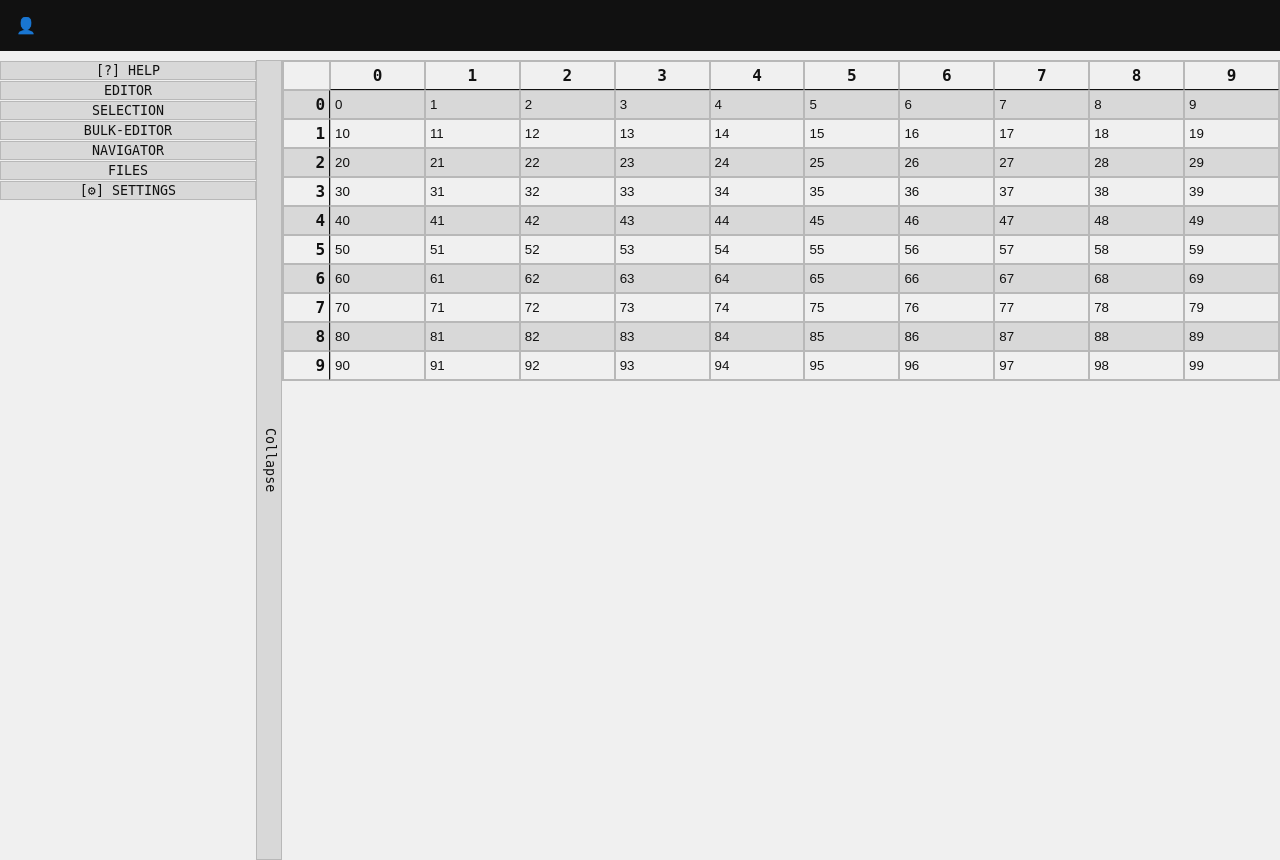
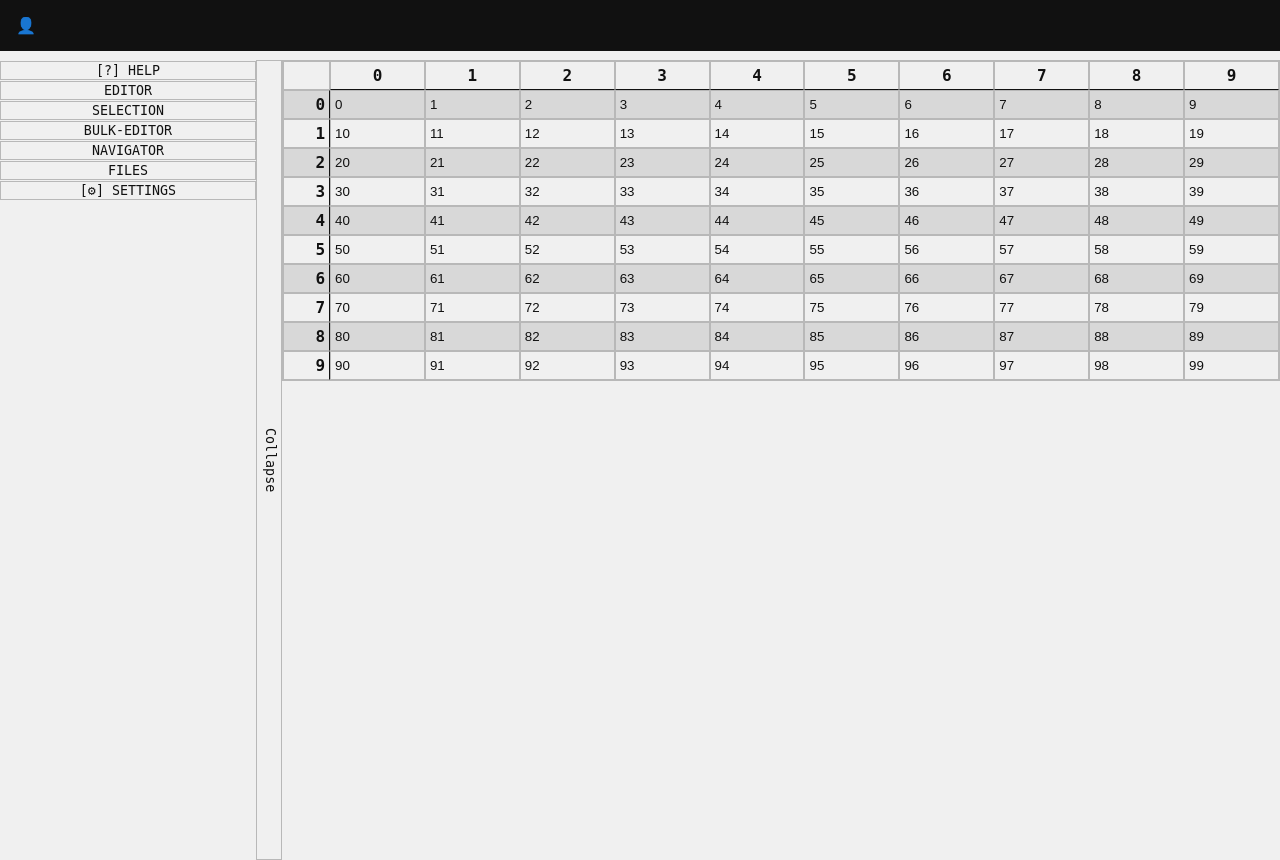
Before and after one commit to slz4025/mini-suite, a Flask app: page / in a window 1280 px wide. Run offline with Flask 3, Linux system fonts and the light colour scheme.

Commit message:
transparent togglers

```diff
--- a/spreadsheet/static/style.css
+++ b/spreadsheet/static/style.css
@@ -220,7 +220,6 @@ button.toggler {
   margin: 0;
   border: 1px solid var(--secondary-color);
 
-  background-color: var(--shade-color);
   cursor: pointer;
 }
 button#command-palette-toggler {
@@ -231,7 +230,6 @@ button#command-palette-toggler {
   margin: 0;
   border: 1px solid var(--secondary-color);
 
-  background-color: var(--shade-color);
   cursor: pointer;
 }
 
```
